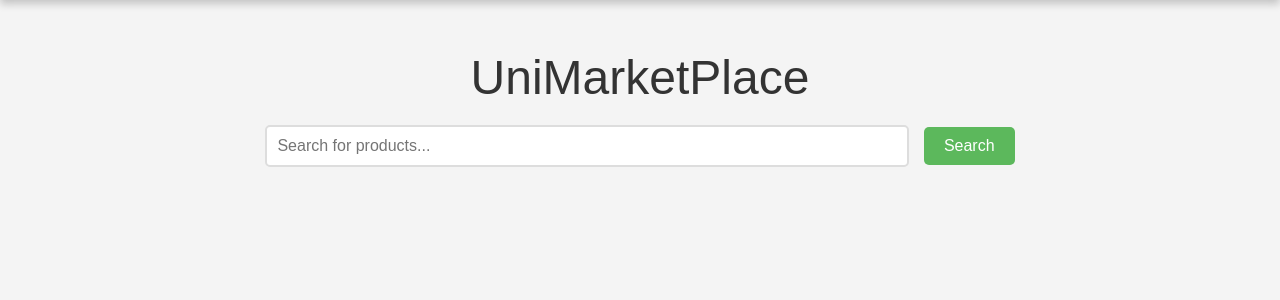
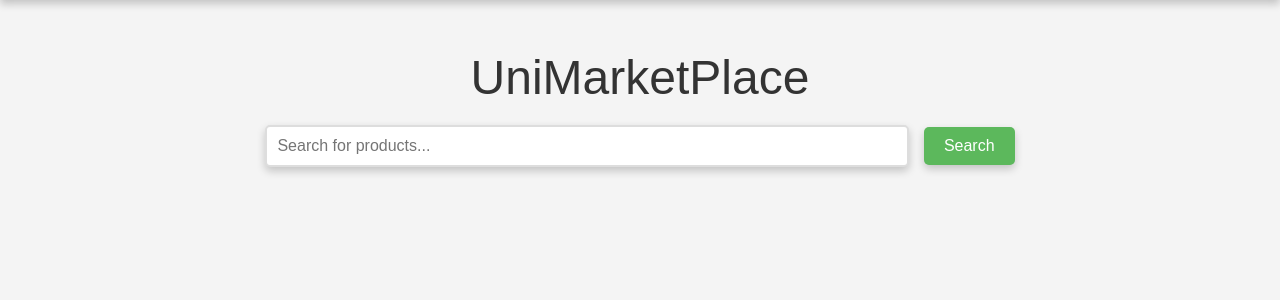
Before and after one commit to kukr/UniMarket-Place, a Flask app: page / in a window 1280 px wide. Shown: the part 48-348 px from the top of the page. Run offline with Flask 2, Linux system fonts and the light colour scheme; the visitor is signed in with stand-in values (Sample User, id 1); parts of the project's set-up code (start-up, migrations or seed data) failed here and were passed over.

Commit message:
Adding more shadows

```diff
--- a/templates/home.html
+++ b/templates/home.html
@@ -14,6 +14,7 @@
         border: 2px solid #ddd;
         border-radius: 5px;
         font-size: 16px;
+        box-shadow: 0 4px 8px 0 rgba(0,0,0,0.2);
     }
 
     .search-button {
@@ -25,6 +26,7 @@
         color: white;
         font-size: 16px;
         cursor: pointer;
+        box-shadow: 0 4px 8px 0 rgba(0,0,0,0.2);
     }
 
     .search-button:hover {
@@ -36,6 +38,8 @@
         border: 1px solid #ddd;
         padding: 10px;
         border-radius: 5px;
+        text-align: center;
+        box-shadow: 0 4px 8px 0 rgba(0,0,0,0.2);
         background-color: #f9f9f9;
         flex-basis: calc(25% - 20px); /* Adjust width to fit 4 items per row, accounting for margin */
     }
```
